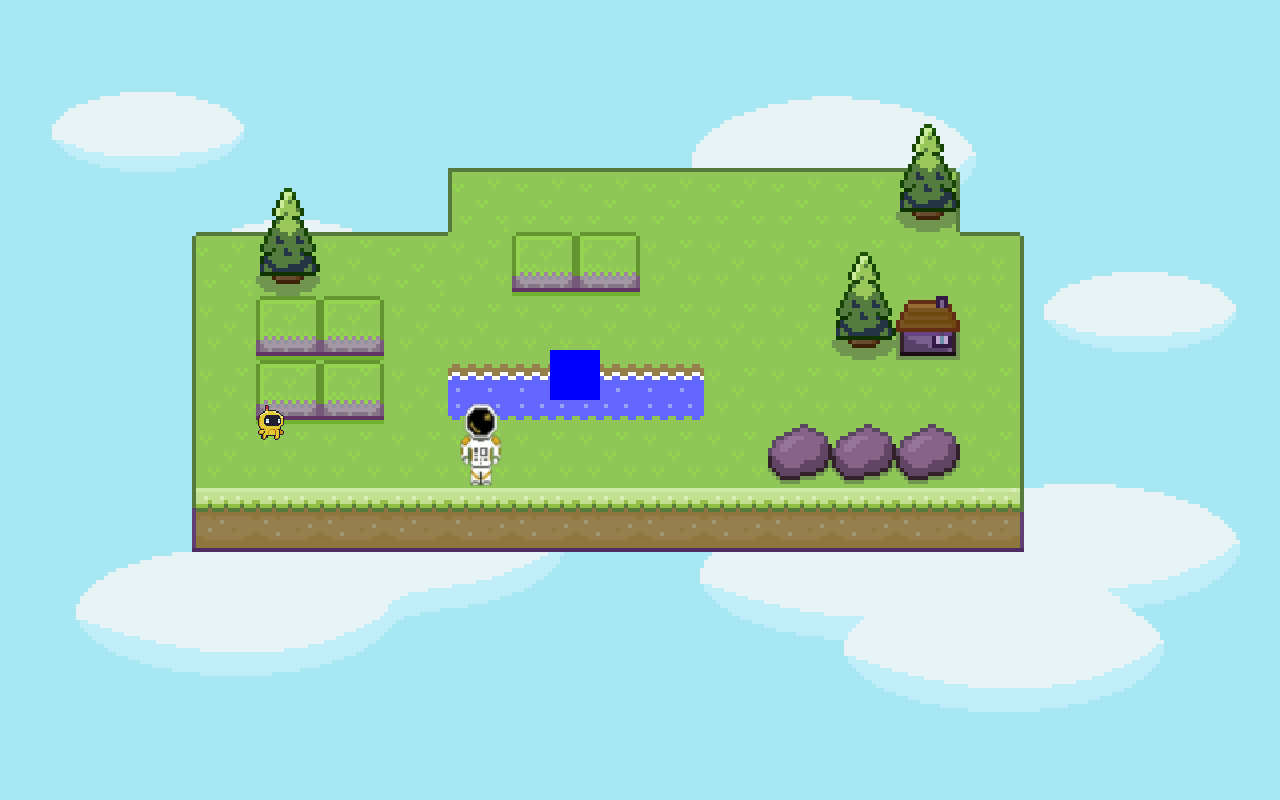
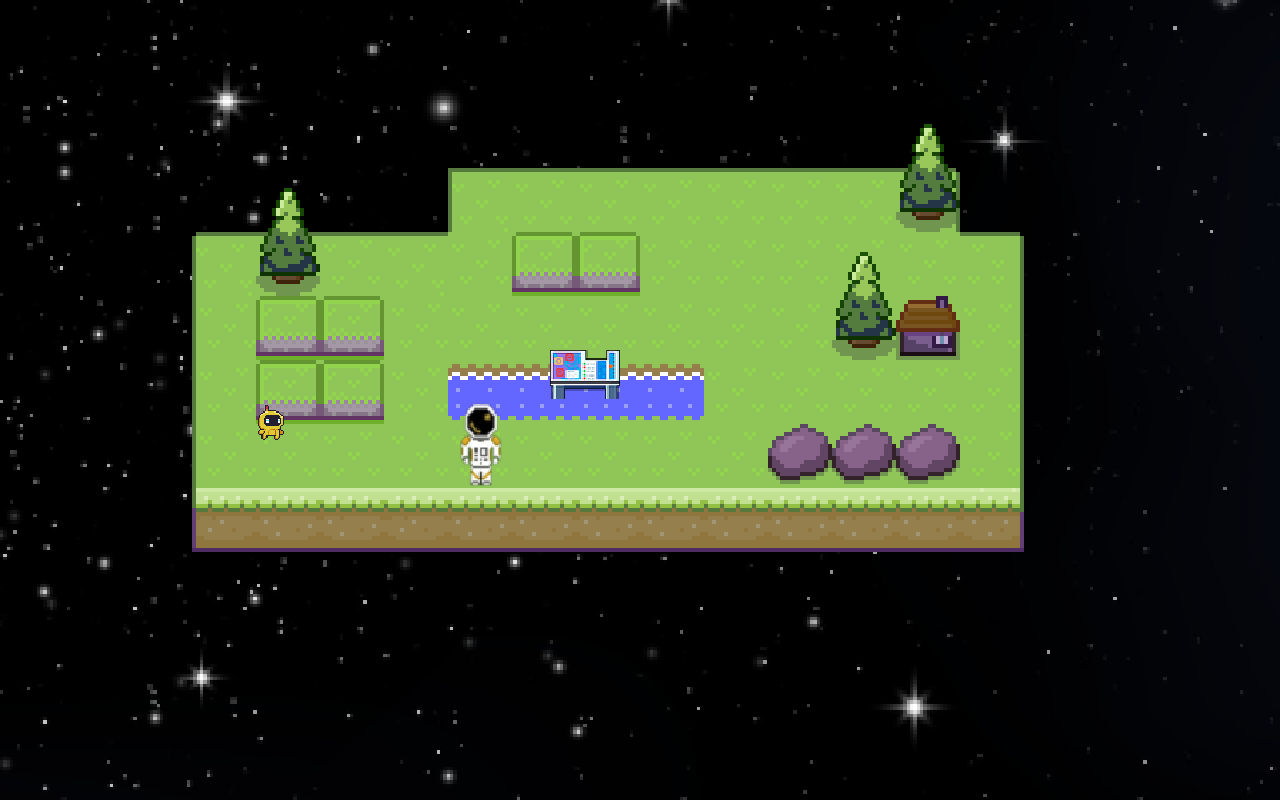
Before and after one commit to Vladimir563/wild-space-ui, a React (Vite) app in the folder wild-space-ui/: page / in a window 1280 px wide. Built offline with nearby package versions, Linux system fonts and the light colour scheme.

Commit message:
7 - Добавил AnimatedGameObject + мелкие правки.

```diff
--- /dev/null
+++ b/wild-space-ui/src/components/AnimatedGameObject/AnimatedGameObject.jsx
@@ -0,0 +1,86 @@
+import { Component } from 'react';
+import GameObject from '../GameObject/GameObject';
+import './AnimatedGameObject.css';
+import { SpriteService } from '../../services/sprite-service';
+
+export default class AnimatedGameObject extends Component {
+    constructor(props) {
+        super(props);
+        this.spriteService = new SpriteService({
+            frameSize: this.props.frameSize,
+            hFrames: this.props.hFrames,
+            vFrames: this.props.vFrames,
+            frame: this.props.frame,
+            scale: this.props.scale
+            });
+
+        this.state = {
+            sprite: this.spriteService.getSprite(),
+            position: this.props.position,
+            image: this.props.image,
+            enableAnimation: this.props.enableAnimation
+        }
+
+        this.intervalId = null;
+        this.interval = this.props.animationInterval;
+    }
+
+    componentDidMount() {
+        const { enableAnimation } = this.state;
+        if(enableAnimation) {
+            this.animateGameObject();
+        }
+    }
+
+    componentWillUnmount() {
+        if (this.intervalId) {
+            clearInterval(this.intervalId);
+        }
+    }
+
+    animateGameObject =() => {
+        if (this.intervalId) {
+            clearInterval(this.intervalId);
+        }
+
+        this.intervalId = setInterval(() => {
+            this.updateFrame();
+        }, this.interval);
+    }
+
+    updateFrame() {
+        const {sprite:{frame}, sprite:{hFrames}} = this.state;
+
+        const newFrame = frame < hFrames - 1 ? frame + 1 : 0;
+        this.setState((prevState) => ({
+            sprite: {
+                ...prevState.sprite,
+                frame: newFrame
+            }
+        }));
+
+        this.changeGameObjectFrame(frame);
+    }
+
+    changeGameObjectFrame = (newFrame) => {
+        // Логика изменения состояния дочернего компонента
+        this.animatedGameObjectRef.updateFrame(newFrame);
+    };
+
+    render() {
+        const { sprite, position, image } = this.state;
+        return (
+            <div className="animated-game-object">
+                <GameObject
+                    frameSize={sprite.frameSize}
+                    position={position}
+                    hFrames={sprite.hFrames}
+                    vFrames={sprite.vFrames}
+                    frame={sprite.frame}
+                    scale={sprite.scale}
+                    image={image}
+                    ref={(ref) => (this.animatedGameObjectRef = ref)}/>
+            </div>
+            );
+        };
+    }
--- /dev/null
+++ b/wild-space-ui/src/components/AnimatedGameObject/index.js
@@ -0,0 +1,3 @@
+import AnimatedGameObject from './AnimatedGameObject';
+
+export default AnimatedGameObject;
--- a/wild-space-ui/src/components/GameCanvas/GameCanvas.css
+++ b/wild-space-ui/src/components/GameCanvas/GameCanvas.css
@@ -3,20 +3,10 @@
     height: 100%;
     background-repeat: no-repeat;
     background-position: center;
-    background-size: contain;
+    background-size: cover;
     display: flex;
     justify-content: center;
     align-items: center;
-}
-
-.simpleComponent {
-    height: 50px;
-    width: 50px;
-    background-color: blue;
-    position: absolute;
-    left: 550px;
-    top: 350px;
-    z-index: 1;
 }
 
 .interface {
@@ -24,5 +14,5 @@
     width: 150px;
     background-color: grey;
     position: absolute;
-    z-index: 5;
+    z-index: 10;
 }
--- a/wild-space-ui/src/components/GameCanvas/GameCanvas.jsx
+++ b/wild-space-ui/src/components/GameCanvas/GameCanvas.jsx
@@ -1,8 +1,9 @@
 import './GameCanvas.css';
-import SkyImage from '../../assets/sky.png';
+import SpaceBackground from '../../assets/space-background.png';
 import Ground from '../Ground';
 import Hero from '../Hero';
 import GameObject from '../GameObject/GameObject';
+import AnimatedGameObject from '../AnimatedGameObject'
 import { Vector2 } from '../../services/sprite-service';
 import { Component } from 'react';
 import { ImgLoaderService } from '../../services/img-loader-service';
@@ -28,31 +29,45 @@ export default class GameCanvas extends Component {
   render(){
     // сделать загрузку всех игровых объектов через .map в return()
     const objects= [
-      { id: 1, position: new Vector2(550, 350), frameSize: new Vector2(50, 50), hFrames: 1, vFrames: 1, frame: 0, scale: 1, name: "Computer" },
+      { id: 1, position: new Vector2(550, 350), frameSize: new Vector2(70, 50), hFrames: 1, vFrames: 1, frame: 0, scale: 1, name: "Computer" },
       { id: 2, position: new Vector2(250, 400), frameSize: new Vector2(40, 40), hFrames: 11, vFrames: 1, frame: 0, scale: 1, name: "ClrPet" }
     ];
 
     const {isDisplayInterface} = this.state;
     const crlPet = objects.find((item) => item.name === 'ClrPet');
+    const computer = objects.find((item) => item.name === 'Computer');
 
     return (
       <div
         className="game-canvas"
-        style={{backgroundImage: `url(${SkyImage})`}}>
+        style={{backgroundImage: `url(${SpaceBackground})`}}>
           <Ground />
           <Hero
             objects={objects}
             toggleDisplayInterface={this.toggleDisplayInterface}/>
-          <GameObject
+          <AnimatedGameObject
             frameSize={crlPet.frameSize}
             position={crlPet.position}
             hFrames={crlPet.hFrames}
             vFrames={crlPet.vFrames}
             frame={crlPet.frame}
             scale={crlPet.scale}
-            image={this.images.get(crlPet.name)}/>
+            image={this.images.get(crlPet.name)}
+            animationInterval={80}
+            enableAnimation={false}/>
 
-          <div className='simpleComponent'></div>
+          <GameObject
+            frameSize={computer.frameSize}
+            position={computer.position}
+            hFrames={computer.hFrames}
+            vFrames={computer.vFrames}
+            frame={computer.frame}
+            scale={computer.scale}
+            image={this.images.get(computer.name)}/>
+
+
+
+
           <div
             className='interface'
             style={
--- a/wild-space-ui/src/components/GameObject/GameObject.jsx
+++ b/wild-space-ui/src/components/GameObject/GameObject.jsx
@@ -18,6 +18,15 @@ export default class GameObject extends Component {
             position: this.props.position,
             image: this.props.image
         }
+    }
+
+    updateFrame = (newFrame) => {
+        this.setState((prevState) => ({
+            sprite: {
+                ...prevState.sprite,
+                frame: newFrame
+            }
+        }));
     }
 
     render() {
--- a/wild-space-ui/src/components/Hero/Hero.jsx
+++ b/wild-space-ui/src/components/Hero/Hero.jsx
@@ -122,7 +122,7 @@ export default class Hero extends Component {
       // TODO: отображение подсказки о взаимодействии (не реализовано)
       var allInteractableObjects = this.engineService.getAllInteractableObjects(heroSprite, position, objects);
       if(allInteractableObjects.size > 0) {
-        console.log(allInteractableObjects);
+        //console.log(allInteractableObjects);
       }
 
     }, this.interval);
--- a/wild-space-ui/src/services/img-loader-service.js
+++ b/wild-space-ui/src/services/img-loader-service.js
@@ -1,4 +1,5 @@
 import ClrPet from '../assets/clr-pet/Idle.png';
+import Computer from '../assets/environment/computer.png';
 
 export class ImgLoaderService {
     constructor() {
@@ -7,6 +8,7 @@ export class ImgLoaderService {
 
     loadGameObjectImages(){
         this.gameObjectImages.set("ClrPet", ClrPet);
+        this.gameObjectImages.set("Computer", Computer);
 
         return this.gameObjectImages;
     }
```
Also changed, not shown: wild-space-ui/src/services/game-objects-loader-service.js (added, +7 -0 lines), wild-space-ui/src/assets/environment/computer.png (added), wild-space-ui/src/assets/space-background.png (added), wild-space-ui/src/components/AnimatedGameObject/AnimatedGameObject.css (added).
